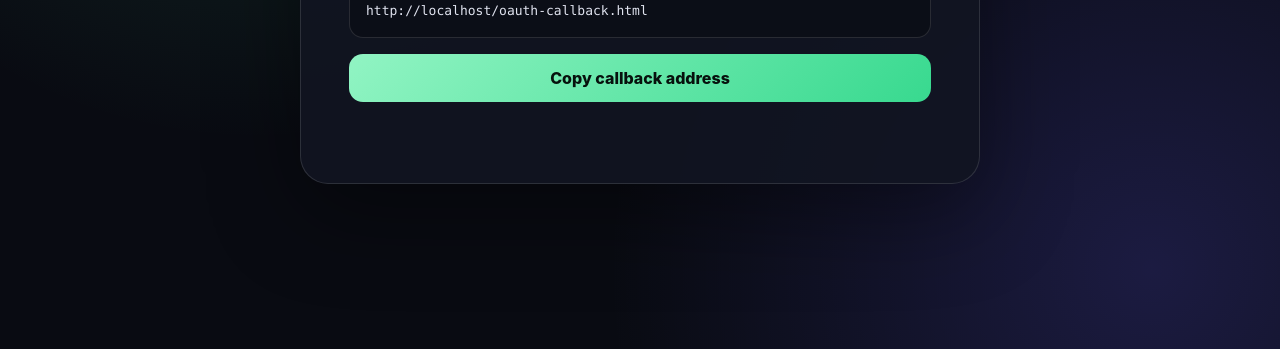
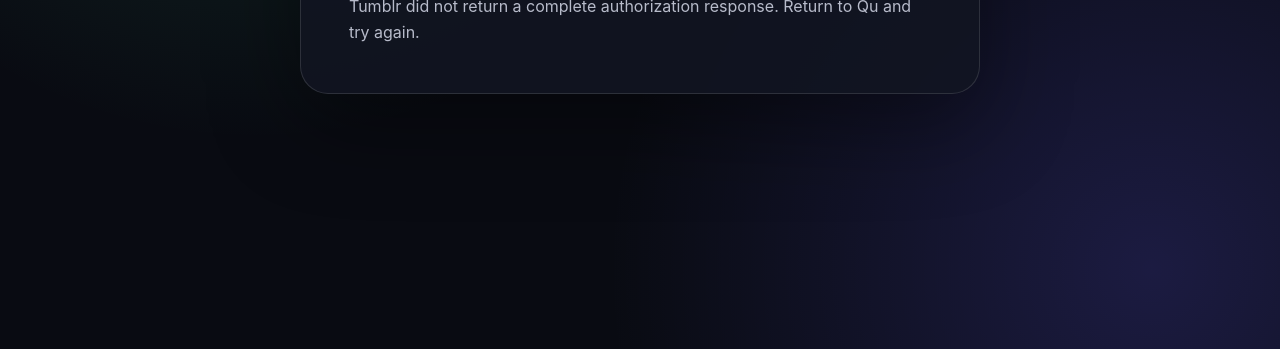
Before and after one commit to MadeByGoodTools/Qu-Tumblr-Multi-Account-Content-Scheduler, a plain HTML site: page oauth-callback.html in a window 1280 px wide. Shown: the part 451-800 px from the top of the page. Drawn offline with Linux system fonts and the light colour scheme.

Commit message:
Use automatic Tumblr OAuth2 callback

```diff
--- a/oauth-callback.html
+++ b/oauth-callback.html
@@ -81,30 +81,24 @@
   <body>
     <main>
       <div class="mark" aria-hidden="true">Q</div>
-      <h1>Authorization complete</h1>
-      <p>Copy the complete callback address below, return to Qu, and paste it into the authorization window.</p>
-      <div id="callback" class="callback" aria-label="Complete callback address"></div>
-      <button id="copy" type="button">Copy callback address</button>
-      <p id="status" role="status" aria-live="polite"></p>
+      <h1>Connecting to Qu…</h1>
+      <p id="message">Finishing Tumblr authorization. This should only take a moment.</p>
     </main>
 
     <script>
-      const callbackUrl = window.location.href;
-      const callback = document.getElementById("callback");
-      const copyButton = document.getElementById("copy");
-      const status = document.getElementById("status");
-
-      callback.textContent = callbackUrl;
-
-      copyButton.addEventListener("click", async () => {
-        try {
-          await navigator.clipboard.writeText(callbackUrl);
-          status.textContent = "Copied. You can return to Qu now.";
-          copyButton.textContent = "Copied";
-        } catch {
-          status.textContent = "Select the address above and copy it manually.";
-        }
-      });
+      const source = new URLSearchParams(window.location.search);
+      const destination = new URL("https://qu-tumblr-auth.nullgurl.workers.dev/v1/oauth/callback");
+      for (const name of ["code", "state", "error", "error_description"]) {
+        const value = source.get(name);
+        if (value) destination.searchParams.set(name, value);
+      }
+      if (!destination.searchParams.has("error") &&
+          (!destination.searchParams.has("code") || !destination.searchParams.has("state"))) {
+        document.getElementById("message").textContent =
+          "Tumblr did not return a complete authorization response. Return to Qu and try again.";
+      } else {
+        window.location.replace(destination.toString());
+      }
     </script>
   </body>
 </html>
```
